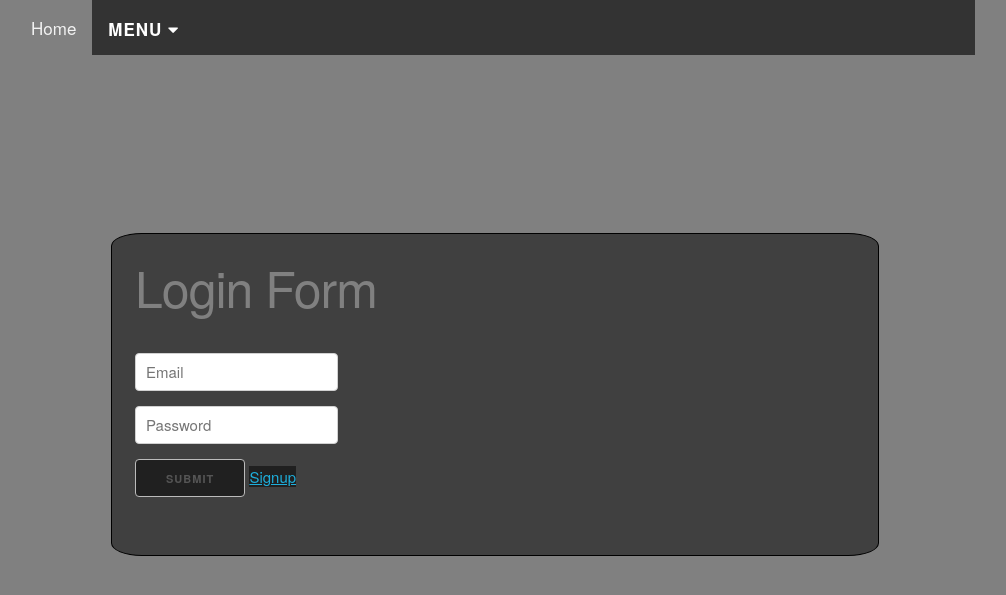
After one commit to bizzybits/Capstone2022, a Flask app: page /login in a window 1280 px wide. The commit adds this page. Shown: the top 595 px of the page, without its empty margins (145-1151 px from the left). Run offline with Flask 2, Linux system fonts and the light colour scheme.

Commit message:
employer login flow added through index employer button -- found awesome package with flask-login and class UserMixin

```diff
--- a/requirements.txt
+++ b/requirements.txt
@@ -1,5 +1,6 @@
 click==8.1.3
 Flask==2.1.3
+Flask_login
 Flask-SQLAlchemy==2.5.1
 Flask-Mail==0.9.1
 greenlet==1.1.2
--- a/run.py
+++ b/run.py
@@ -8,8 +8,10 @@ from models import (
     CandidateModel,
     QuizQuestions,
     QuizResults,
+    User
 )
 from flask import Flask, render_template, request, redirect, url_for, flash, abort
+from flask_login import LoginManager, UserMixin, login_required, login_user, logout_user, current_user
 import os
 import random
 import urllib.request, json
@@ -438,23 +440,6 @@ def process_quiz(candidate_id, quiz_id):
 # route from employers to return individual results of on candidate
 @app.route("/results", methods=["GET", "POST"])
 def get_results_for_candidate():
-    # quiz_match= db.session.query(
-    #     Quiz.id,
-    #     Quiz.key,
-    #     Quiz.candidate_id,
-    #     Quiz.email_sent,
-    #     Quiz.completed
-    # )
-
-    # candidate_result = db.session.query(
-    #     QuizResults.id,
-    #     QuizResults.quiz_id,
-    #     QuizResults.candidate_id,
-    #     QuizResults.total_correct,
-    #     QuizResults.total_incorrect,
-    #     QuizResults.score
-    # )
-
     if request.method == "GET":
         return render_template("results.html")
 
@@ -535,6 +520,56 @@ def register_user():
         return redirect(url_for("candidates"))
 
 
+
+
+login_manager = LoginManager()
+login_manager.init_app(app)
+
+@login_manager.user_loader
+def get(id):
+    return User.query.get(id)
+
+
+@app.route('/login',methods=['GET'])
+def get_login():
+    return render_template('emp_login.html')
+
+
+@app.route('/signup',methods=['GET'])
+def get_signup():
+    return render_template('emp_signup.html')
+
+@app.route('/login',methods=['POST'])
+def login_post():
+    email = request.form['email']
+    password = request.form['password']
+    user = User.query.filter_by(email=email).first()
+    if user:
+        login_user(user)
+        return redirect('/')
+    else:
+        flash("No User with those credentials, please register.", "error")
+        return redirect('/signup')
+
+@app.route('/signup',methods=['POST'])
+def signup_post():
+    username = request.form['username']
+    email = request.form['email']
+    password = request.form['password']
+    user = User(username=username,email=email,password=password)
+    db.session.add(user)
+    db.session.commit()
+    user = User.query.filter_by(email=email).first()
+    login_user(user)
+    return redirect('/')
+
+@app.route('/logout',methods=['GET'])
+def logout():
+    logout_user()
+    return redirect('/login')
+
+
+
 # page_not_found error handler page.
 #  display generic 404 page when 404 code is sent.
 @app.errorhandler(404)
--- /dev/null
+++ b/templates/emp_login.html
@@ -0,0 +1,49 @@
+{% extends "layouts/main.html" %}
+{% block content %}
+<style>
+    body {
+        background: grey;
+    }
+
+    .myblock {
+        border: 1px solid black;
+        border-radius: 4%;
+        background: rgba(0, 0, 0, 0.5);
+        margin-top: 20%;
+        padding: 3%;
+    }
+
+    .h1 {
+        margin-bottom: 5%;
+        color: grey;
+    }
+
+    .mybtn {
+        background: rgba(0, 0, 0, 0.5);
+    }
+</style>
+<div class="container">
+    <div class="row">
+        <div class="col-lg-3 col-md-3 col-sm-12"></div>
+        <div class="col-lg-6 col-md-6 col-sm-12 myblock">
+            <h1 class="h1">Login Form</h1>
+            <form action="/login" method="POST" class="form-group">
+
+                <div class="form-group">
+                    <input type="email" name="email" placeholder="Email" class="form-control">
+                </div>
+                <div class="form-group">
+                    <input type="password" name="password" placeholder="Password" class="form-control">
+                </div>
+                <div class="form-group">
+                    <button type="submit" class="btn btn-block btn-dark mybtn">Submit</button>
+                    <a href="/signup" class="btn btn-block btn-dark  mybtn link">Signup</a>
+                </div>
+            </form>
+        </div>
+        <div class="col-lg-3 col-md-3 col-sm-12"></div>
+    </div>
+</div>
+
+
+{% endblock %}
--- a/templates/home.html
+++ b/templates/home.html
@@ -1,5 +1,3 @@
-
-
 {% extends "layouts/main.html" %}
 
 {% block content%}
@@ -23,8 +21,7 @@
 </div>
 
 <div style="display:flex; flex-direction: row; justify-content: center; align-items: center">
-<input id="id_ok" class="btn btn-space" value="Employer" type="button"
-       onclick="location.href='/employer';">
+       <input id="id_ok" class="btn btn-space" value="Employer" type="button" onclick="location.href='/login';">
        <input id="id_cancel" class="btn btn-space" value="Candidate" type="button"
               onclick="location.href='/candidates';">
 
```
Also changed, not shown: models.py (+8 -0 lines), templates/emp_signup.html (added, +51 -0 lines). Lines whose indentation alone changed are shown as unchanged.
